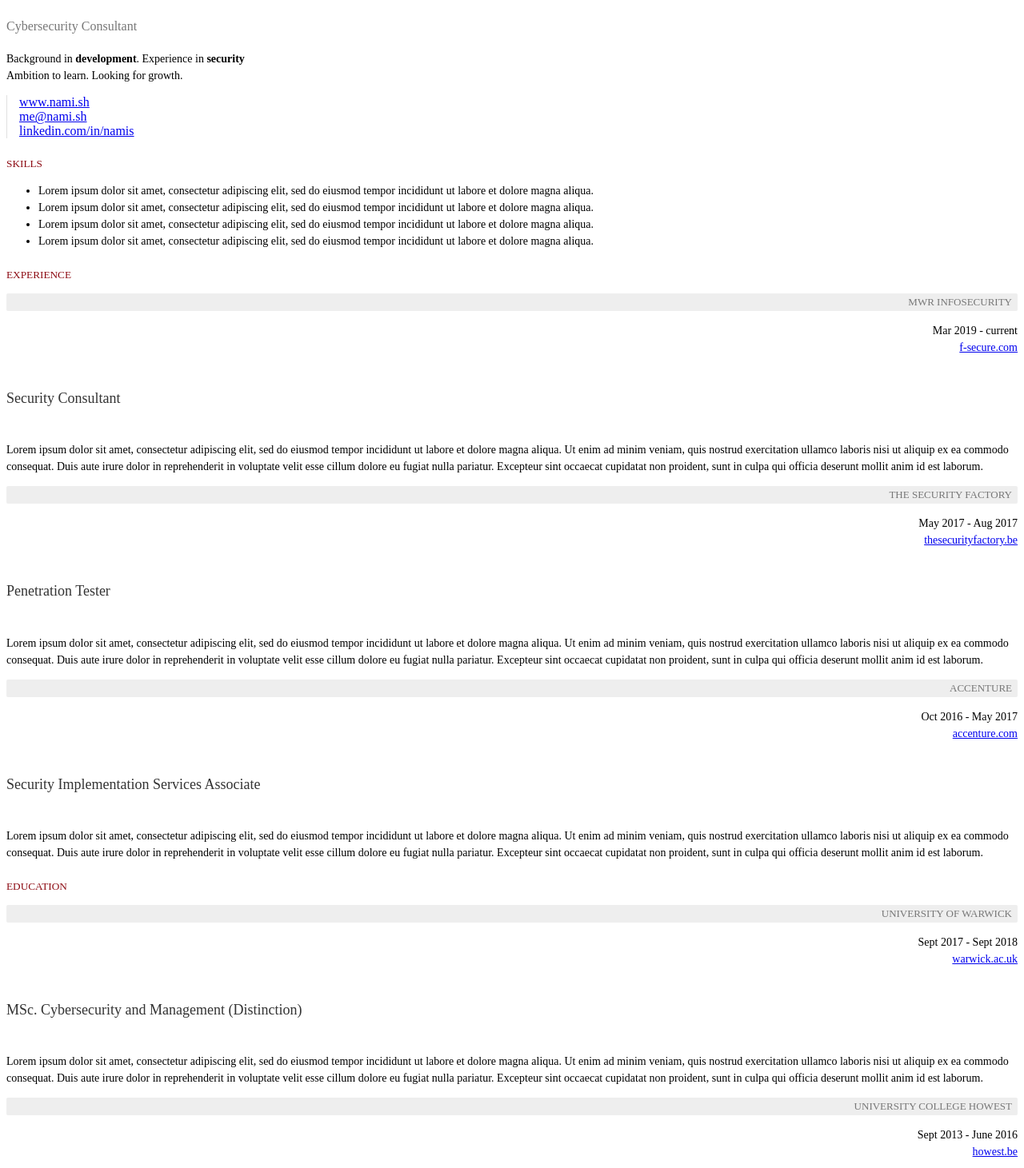
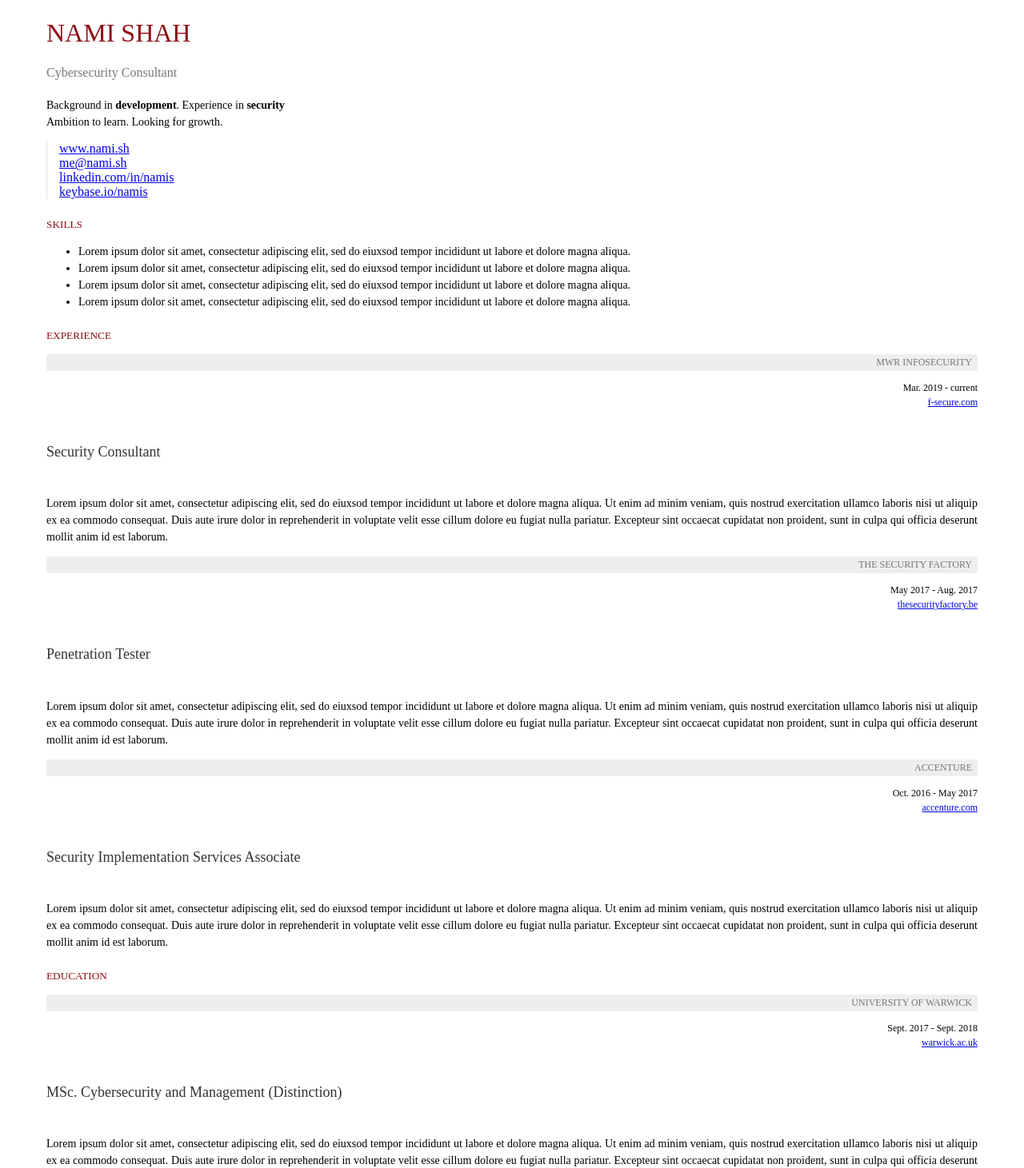
Before and after one commit to shahnami/shahnami.github.io, a Next.js app: page / in a window 1280 px wide. Shown: the part 234-1695 px from the top of the page at 80% size. Built offline with nearby package versions, Linux system fonts and the light colour scheme.

Commit message:
source code

```diff
--- a/components/MyCV.tsx
+++ b/components/MyCV.tsx
@@ -18,28 +18,41 @@ const SCol = styled(Col)`
 	/* border: 1px solid blue; */
 `;
 
-const SRowMeta = styled(Row)`
+const SColMeta = styled(Col)`
 	border-left: 1px solid #e0e0e0;
 	padding-left: 15px;
 	align-items: flex-end;
 	align-content: flex-end;
+	@media (max-width: 990px) {
+		border: none;
+		text-align: center;
+		padding-top: 8px;
+	}
 `;
 
 const SImage = styled(Image)`
-	min-width: 150px;
-	max-width: 150px;
+	width: 150px;
 	height: auto;
 `;
 
 const SSubtitle = styled.h4`
 	color: #777;
 	font-weight: 300;
+	@media (max-width: 990px) {
+		margin: 0 auto;
+		font-size: 1.4em;
+		padding-top: 8px;
+	}
 `;
 
 const STitle = styled.h1`
 	color: #8d0c14;
 	font-weight: 500;
 	text-transform: uppercase;
+	@media (max-width: 990px) {
+		margin: 0 auto;
+		padding-top: 8px;
+	}
 `;
 
 const SSectionTitle = styled.h5`
@@ -53,6 +66,22 @@ const SParagraph = styled.p`
 	font-size: 14px;
 	line-height: 1.5;
 	color: #000;
+	text-align: justify;
+`;
+
+const SDescription = styled.p`
+	font-size: 14px;
+	line-height: 1.5;
+	color: #000;
+	@media (max-width: 990px) {
+		margin: 0 auto;
+		text-align: center;
+		padding-top: 8px;
+	}
+`;
+
+const SContainer = styled(Container)`
+	padding: 50px;
 `;
 
 const SSection = styled.div`
@@ -72,8 +101,15 @@ const SDetailLabel = styled.p`
 	margin-bottom: 5px;
 	border-radius: 2px;
 	text-transform: uppercase;
-	font-size: 13px;
+	font-size: 12px;
 	text-align: right;
+`;
+
+const SMetaLabel = styled.p`
+	text-align: right;
+	font-size: 12px;
+	line-height: 1.5;
+	color: #000;
 `;
 
 const SDetailTitle = styled.h6`
@@ -85,11 +121,12 @@ const SDetailTitle = styled.h6`
 
 const MyCV: React.FC<{}> = () => {
 	return (
-		<Container>
+		<SContainer>
 			<SSection>
 				<SRow>
 					<SCol lg={2}>
 						<SImage
+							className={'mx-auto text-center d-block'}
 							src={'/static/images/profile.jpeg'}
 							thumbnail={true}
 						/>
@@ -102,38 +139,47 @@ const MyCV: React.FC<{}> = () => {
 							<SSubtitle>Cybersecurity Consultant</SSubtitle>
 						</SRow>
 						<SRow>
-							<SParagraph>
+							<SDescription>
 								Background in <b>development</b>. Experience in{' '}
 								<b>security</b>
 								<br />
 								Ambition to learn. Looking for growth.
-							</SParagraph>
+							</SDescription>
 						</SRow>
 					</SCol>
 					<SCol lg={2}>
-						<SRowMeta>
+						<SRow>
+							<SColMeta xs={12} sm={6} md={3} lg={12}>
 								<a target={'_blank'} href="https://www.nami.sh">
 									www.nami.sh
 								</a>
-						</SRowMeta>
-						<SRowMeta>
+							</SColMeta>
+							<SColMeta xs={12} sm={6} md={3} lg={12}>
 								<a href="mailto:me@nami.sh">me@nami.sh</a>
-						</SRowMeta>
-						<SRowMeta style={{}}>
+							</SColMeta>
+							<SColMeta xs={12} sm={6} md={3} lg={12}>
 								<a
 									target={'_blank'}
 									href="https://linkedin.com/in/namis"
 								>
 									linkedin.com/in/namis
 								</a>
-						</SRowMeta>
+							</SColMeta>
+							<SColMeta xs={12} sm={6} md={3} lg={12}>
+								<a
+									target={'_blank'}
+									href="https://keybase.io/namis/pgp_keys.asc"
+								>
+									keybase.io/namis
+								</a>
+							</SColMeta>
+						</SRow>
 					</SCol>
 				</SRow>
 			</SSection>
 			<SSection>
 				<SRow>
-					<SCol lg={2}></SCol>
-					<SCol lg={8}>
+					<SCol lg={{ span: 8, offset: 2 }}>
 						<SRow>
 							<SSectionTitle>Skills</SSectionTitle>
 						</SRow>
@@ -142,22 +188,22 @@ const MyCV: React.FC<{}> = () => {
 							<SList>
 								<li>
 									Lorem ipsum dolor sit amet, consectetur
-									adipiscing elit, sed do eiusmod tempor
+									adipiscing elit, sed do eiuxsod tempor
 									incididunt ut labore et dolore magna aliqua.
 								</li>
 								<li>
 									Lorem ipsum dolor sit amet, consectetur
-									adipiscing elit, sed do eiusmod tempor
+									adipiscing elit, sed do eiuxsod tempor
 									incididunt ut labore et dolore magna aliqua.
 								</li>
 								<li>
 									Lorem ipsum dolor sit amet, consectetur
-									adipiscing elit, sed do eiusmod tempor
+									adipiscing elit, sed do eiuxsod tempor
 									incididunt ut labore et dolore magna aliqua.
 								</li>
 								<li>
 									Lorem ipsum dolor sit amet, consectetur
-									adipiscing elit, sed do eiusmod tempor
+									adipiscing elit, sed do eiuxsod tempor
 									incididunt ut labore et dolore magna aliqua.
 								</li>
 							</SList>
@@ -167,16 +213,15 @@ const MyCV: React.FC<{}> = () => {
 			</SSection>
 			<SSection>
 				<SRow>
-					<SCol lg={2}></SCol>
-					<SCol lg={8}>
+					<SCol lg={{ span: 8, offset: 2 }}>
 						<SRow>
 							<SSectionTitle>Experience</SSectionTitle>
 						</SRow>
 						<SRow>
-							<SCol xs={4} md={3} lg={3}>
+							<SCol xs={12} md={3}>
 								<SDetailLabel>MWR InfoSecurity</SDetailLabel>
-								<SParagraph style={{ textAlign: 'right' }}>
-									Mar 2019 - current
+								<SMetaLabel>
+									Mar. 2019 - current
 									<br />
 									<a
 										target={'_blank'}
@@ -184,13 +229,13 @@ const MyCV: React.FC<{}> = () => {
 									>
 										f-secure.com
 									</a>
-								</SParagraph>
+								</SMetaLabel>
 							</SCol>
 							<SCol>
 								<SDetailTitle>Security Consultant</SDetailTitle>
 								<SParagraph>
 									Lorem ipsum dolor sit amet, consectetur
-									adipiscing elit, sed do eiusmod tempor
+									adipiscing elit, sed do eiuxsod tempor
 									incididunt ut labore et dolore magna aliqua.
 									Ut enim ad minim veniam, quis nostrud
 									exercitation ullamco laboris nisi ut aliquip
@@ -204,12 +249,12 @@ const MyCV: React.FC<{}> = () => {
 							</SCol>
 						</SRow>
 						<SRow>
-							<SCol xs={4} md={3} lg={3}>
+							<SCol xs={12} md={3}>
 								<SDetailLabel>
 									The Security Factory
 								</SDetailLabel>
-								<SParagraph style={{ textAlign: 'right' }}>
-									May 2017 - Aug 2017
+								<SMetaLabel>
+									May 2017 - Aug. 2017
 									<br />
 									<a
 										target={'_blank'}
@@ -217,13 +262,13 @@ const MyCV: React.FC<{}> = () => {
 									>
 										thesecurityfactory.be
 									</a>
-								</SParagraph>
+								</SMetaLabel>
 							</SCol>
 							<SCol>
 								<SDetailTitle>Penetration Tester</SDetailTitle>
 								<SParagraph>
 									Lorem ipsum dolor sit amet, consectetur
-									adipiscing elit, sed do eiusmod tempor
+									adipiscing elit, sed do eiuxsod tempor
 									incididunt ut labore et dolore magna aliqua.
 									Ut enim ad minim veniam, quis nostrud
 									exercitation ullamco laboris nisi ut aliquip
@@ -237,10 +282,10 @@ const MyCV: React.FC<{}> = () => {
 							</SCol>
 						</SRow>
 						<SRow>
-							<SCol xs={4} md={3} lg={3}>
+							<SCol xs={12} md={3}>
 								<SDetailLabel>Accenture</SDetailLabel>
-								<SParagraph style={{ textAlign: 'right' }}>
-									Oct 2016 - May 2017
+								<SMetaLabel>
+									Oct. 2016 - May 2017
 									<br />
 									<a
 										target={'_blank'}
@@ -248,7 +293,7 @@ const MyCV: React.FC<{}> = () => {
 									>
 										accenture.com
 									</a>
-								</SParagraph>
+								</SMetaLabel>
 							</SCol>
 							<SCol>
 								<SDetailTitle>
@@ -256,7 +301,7 @@ const MyCV: React.FC<{}> = () => {
 								</SDetailTitle>
 								<SParagraph>
 									Lorem ipsum dolor sit amet, consectetur
-									adipiscing elit, sed do eiusmod tempor
+									adipiscing elit, sed do eiuxsod tempor
 									incididunt ut labore et dolore magna aliqua.
 									Ut enim ad minim veniam, quis nostrud
 									exercitation ullamco laboris nisi ut aliquip
@@ -274,18 +319,17 @@ const MyCV: React.FC<{}> = () => {
 			</SSection>
 			<SSection>
 				<SRow>
-					<SCol lg={2}></SCol>
-					<SCol lg={8}>
+					<SCol lg={{ span: 8, offset: 2 }}>
 						<SRow>
 							<SSectionTitle>Education</SSectionTitle>
 						</SRow>
 						<SRow>
-							<SCol xs={4} md={3} lg={3}>
+							<SCol xs={12} md={3}>
 								<SDetailLabel>
 									University of Warwick
 								</SDetailLabel>
-								<SParagraph style={{ textAlign: 'right' }}>
-									Sept 2017 - Sept 2018
+								<SMetaLabel>
+									Sept. 2017 - Sept. 2018
 									<br />
 									<a
 										target={'_blank'}
@@ -293,7 +337,7 @@ const MyCV: React.FC<{}> = () => {
 									>
 										warwick.ac.uk
 									</a>
-								</SParagraph>
+								</SMetaLabel>
 							</SCol>
 							<SCol>
 								<SDetailTitle>
@@ -302,7 +346,7 @@ const MyCV: React.FC<{}> = () => {
 								</SDetailTitle>
 								<SParagraph>
 									Lorem ipsum dolor sit amet, consectetur
-									adipiscing elit, sed do eiusmod tempor
+									adipiscing elit, sed do eiuxsod tempor
 									incididunt ut labore et dolore magna aliqua.
 									Ut enim ad minim veniam, quis nostrud
 									exercitation ullamco laboris nisi ut aliquip
@@ -316,12 +360,12 @@ const MyCV: React.FC<{}> = () => {
 							</SCol>
 						</SRow>
 						<SRow>
-							<SCol xs={4} md={3} lg={3}>
+							<SCol xs={12} md={3}>
 								<SDetailLabel>
 									University College Howest
 								</SDetailLabel>
-								<SParagraph style={{ textAlign: 'right' }}>
-									Sept 2013 - June 2016
+								<SMetaLabel>
+									Sept. 2013 - Jun. 2016
 									<br />
 									<a
 										target={'_blank'}
@@ -329,7 +373,7 @@ const MyCV: React.FC<{}> = () => {
 									>
 										howest.be
 									</a>
-								</SParagraph>
+								</SMetaLabel>
 							</SCol>
 							<SCol>
 								<SDetailTitle>
@@ -338,7 +382,7 @@ const MyCV: React.FC<{}> = () => {
 								</SDetailTitle>
 								<SParagraph>
 									Lorem ipsum dolor sit amet, consectetur
-									adipiscing elit, sed do eiusmod tempor
+									adipiscing elit, sed do eiuxsod tempor
 									incididunt ut labore et dolore magna aliqua.
 									Ut enim ad minim veniam, quis nostrud
 									exercitation ullamco laboris nisi ut aliquip
@@ -354,7 +398,7 @@ const MyCV: React.FC<{}> = () => {
 					</SCol>
 				</SRow>
 			</SSection>
-		</Container>
+		</SContainer>
 	);
 };
 
```
Lines whose indentation alone changed are shown as unchanged.
